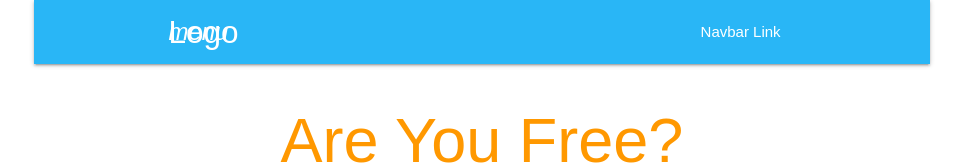
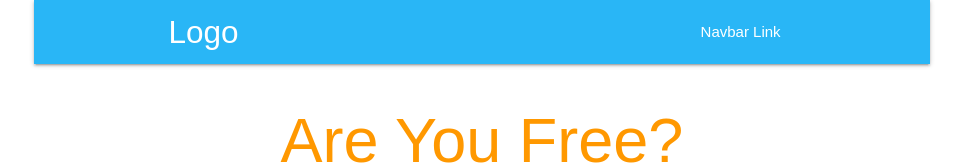
Before and after one commit to shimoal/are-you-free, a React (Create React App) app in the folder client/: page / in a window 1280 px wide. Shown: the top 165 px of the page, without its empty margins (158-1121 px from the left). Built offline with nearby package versions, Linux system fonts and the light colour scheme.

Commit message:
Add link to materialize icons

```diff
--- a/client/public/index.html
+++ b/client/public/index.html
@@ -10,6 +10,8 @@
     -->
     <link rel="manifest" href="%PUBLIC_URL%/manifest.json">
     <link rel="shortcut icon" href="%PUBLIC_URL%/favicon.ico">
+    <link href="https://fonts.googleapis.com/icon?family=Material+Icons" rel="stylesheet">
+
     <!--
       Notice the use of %PUBLIC_URL% in the tags above.
       It will be replaced with the URL of the `public` folder during the build.
--- a/client/src/components/NavBar.tsx
+++ b/client/src/components/NavBar.tsx
@@ -21,7 +21,7 @@ export default () => {
 						<a href="#">Navbar Link</a>
 					</li>
 				</ul>
-				<a className="sidenav=trigger" href="#" data-target="nav-mobile">
+				<a className="sidenav-trigger" href="#" data-target="nav-mobile">
 					<i className="material-icons">menu</i>
 				</a>
 			</div>
```
